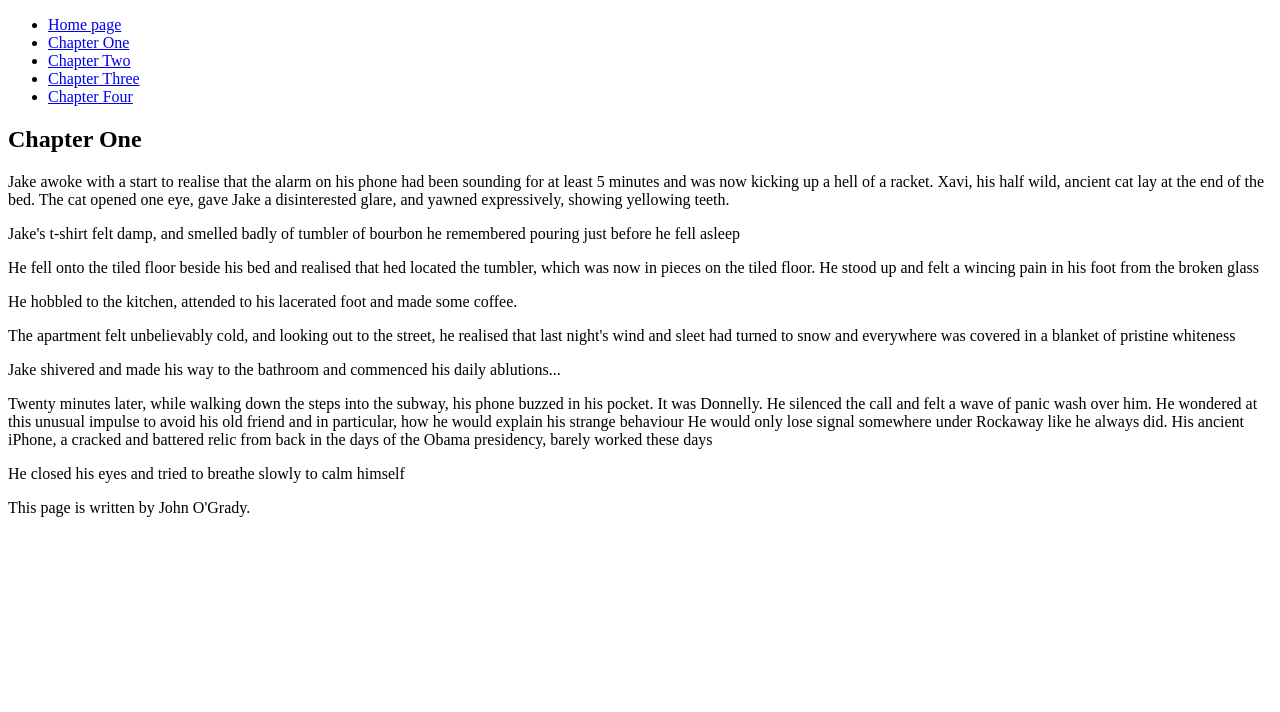
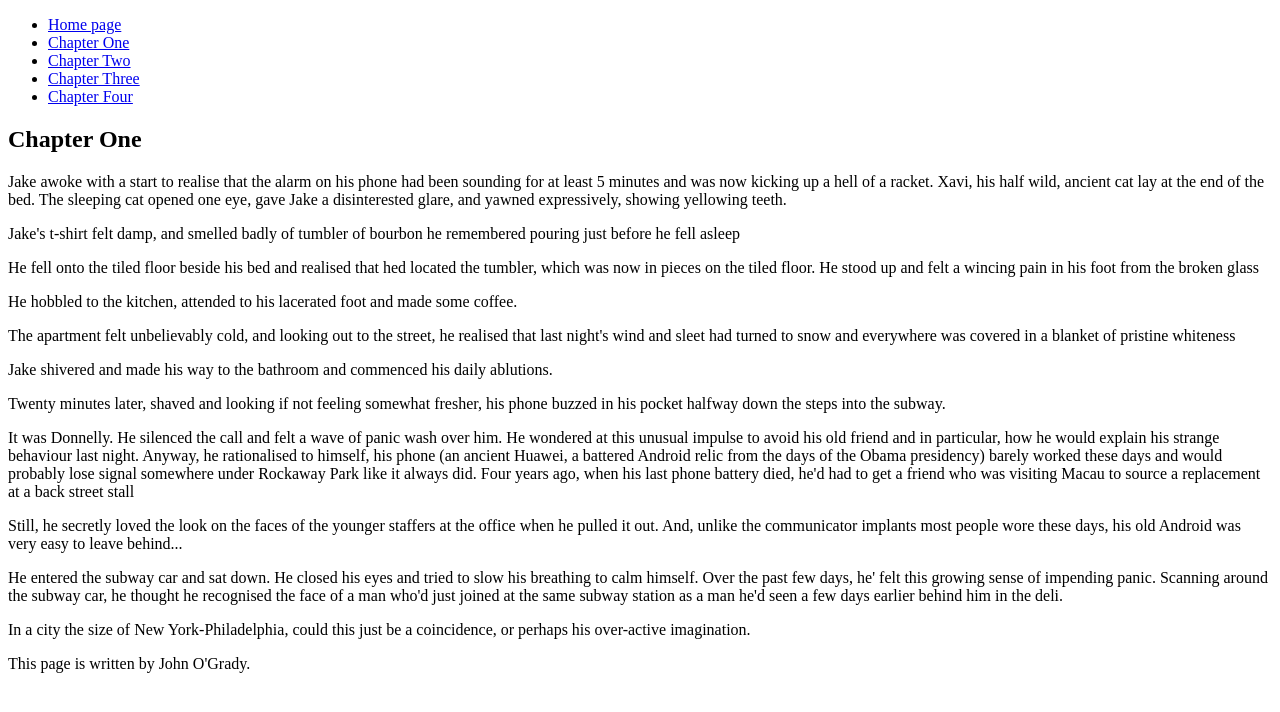
Before and after one commit to johnjogrady/githubproject, a plain HTML site: page chapterone.html in a window 1280 px wide. Drawn offline with Linux system fonts and the light colour scheme.

Commit message:
Add files via upload
V1.1 Extended text in Chapter One

```diff
--- a/chapterone.html
+++ b/chapterone.html
@@ -30,7 +30,7 @@
         <h1>Chapter One</h1>
         <p>Jake awoke with a start to realise that the alarm on his phone had been sounding for at least 5 minutes and
             was now kicking up a hell of a racket.
-            Xavi, his half wild, ancient cat lay at the end of the bed. The cat opened one eye, gave Jake a
+            Xavi, his half wild, ancient cat lay at the end of the bed. The sleeping cat opened one eye, gave Jake a
             disinterested glare, and yawned expressively, showing yellowing teeth.</p>
         <p>Jake's t-shirt felt damp, and smelled badly of tumbler of bourbon he remembered pouring just before he fell
             asleep</p>
@@ -39,13 +39,15 @@
         <p>He hobbled to the kitchen, attended to his lacerated foot and made some coffee.</p>
         <p>The apartment felt unbelievably cold, and looking out to the street, he realised that last night's wind and
             sleet had turned to snow and everywhere was covered in a blanket of pristine whiteness</p>
-        <p>Jake shivered and made his way to the bathroom and commenced his daily ablutions...</p>
-        <p>Twenty minutes later, while walking down the steps into the subway, his phone buzzed in his pocket. It was
-            Donnelly. He silenced the call and felt a wave of panic wash over him. He wondered at this unusual impulse
-            to avoid his old friend and in particular, how he would explain his strange behaviour
-            He would only lose signal somewhere under Rockaway like he always did. His ancient iPhone, a cracked and
-            battered relic from back in the days of the Obama presidency, barely worked these days</p>
-        <p>He closed his eyes and tried to breathe slowly to calm himself</p>
+        <p>Jake shivered and made his way to the bathroom and commenced his daily ablutions.</p>
+        <p>Twenty minutes later, shaved and looking if not feeling somewhat fresher, his phone buzzed in his pocket halfway down the steps into the subway.</p>
+        <p>It was Donnelly. He silenced the call and felt a wave of panic wash over him. He wondered at this unusual impulse
+            to avoid his old friend and in particular, how he would explain his strange behaviour last night.
+            Anyway, he rationalised to himself, his phone (an ancient Huawei, a battered Android relic from the days of the Obama presidency)
+            barely worked these days and would probably lose signal somewhere under Rockaway Park like it always did. Four years ago, when his last phone battery died, he'd had to get a friend who was visiting Macau to source a replacement at a back street stall</p>
+        <p>Still, he secretly loved the look on the faces of the younger staffers at the office when he pulled it out. And, unlike the communicator implants most people wore these days, his old Android was very easy to leave behind...</p>
+        <p>He entered the subway car and sat down. He closed his eyes and tried to slow his breathing to calm himself. Over the past few days, he' felt this growing sense of impending panic. Scanning around the subway car, he thought he recognised the face of a man who'd just joined at the same subway station as a man he'd seen a few days earlier behind him in the deli.</p>
+        <p>In a city the size of New York-Philadelphia, could this just be a coincidence, or perhaps his over-active imagination.</p>
     </section>
 </div>
 <footer>
```
